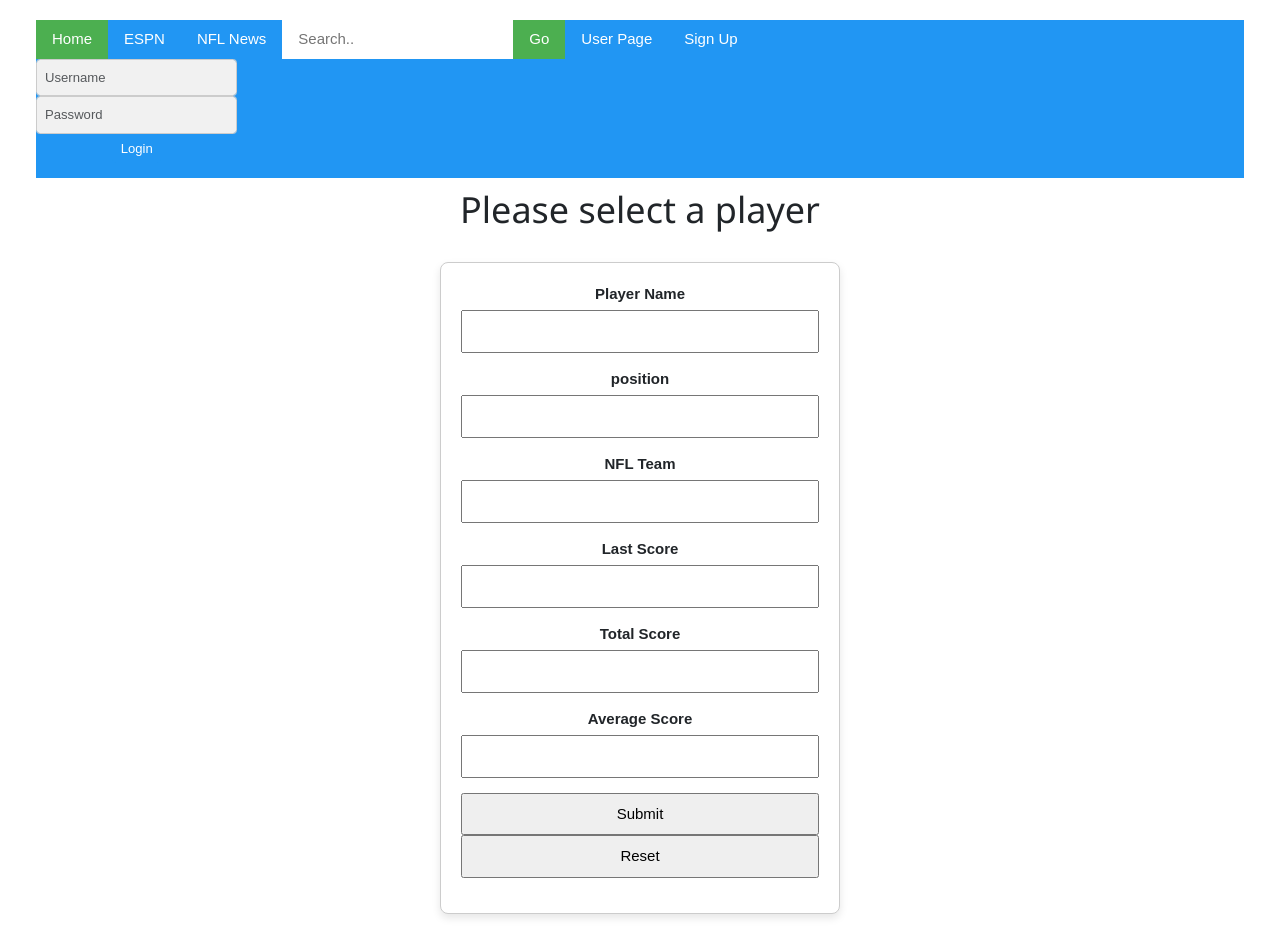
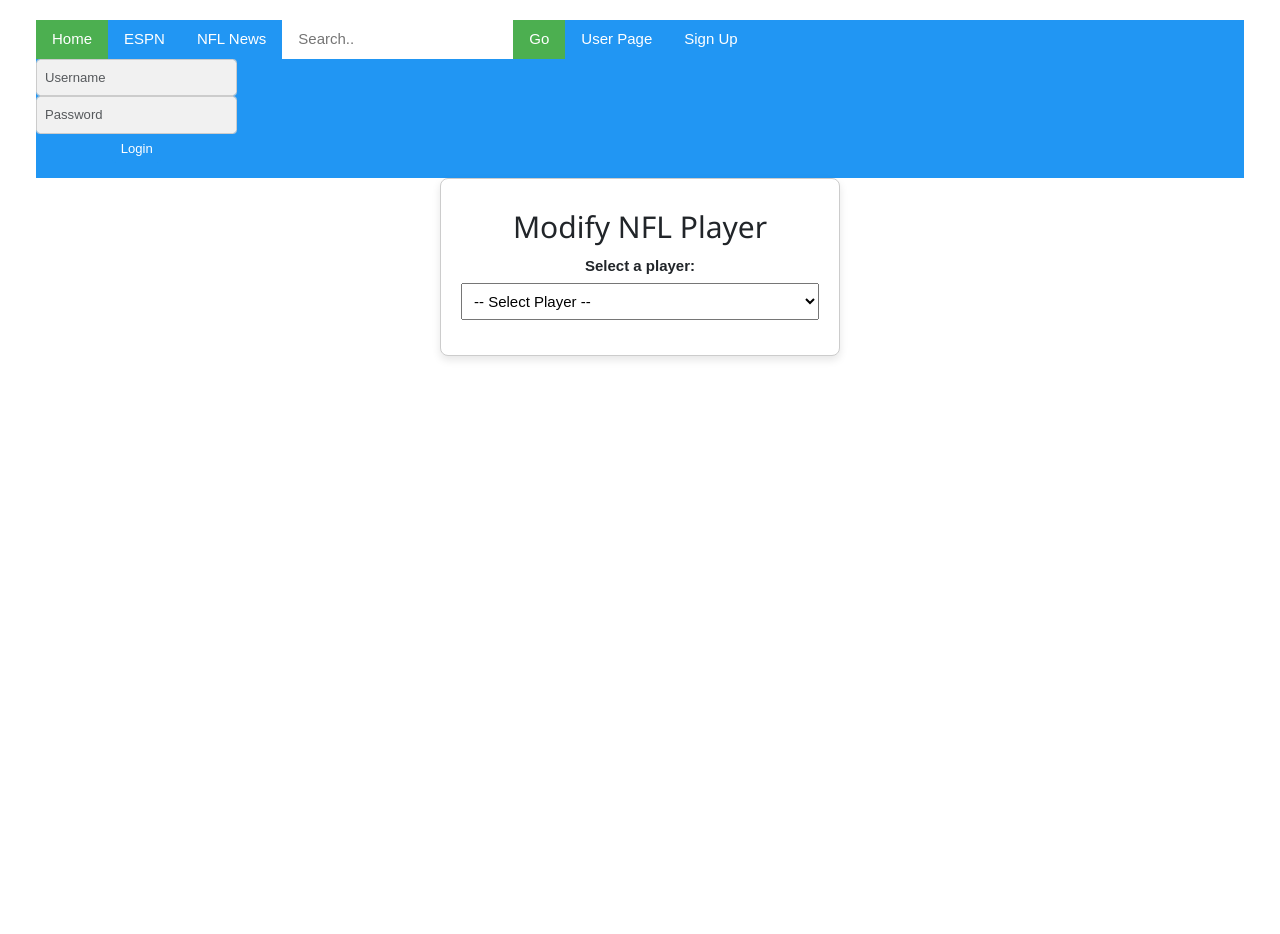
Before and after one commit to kcampb34/fancyfootball, a PHP site: page /modifyPlayer.php in a window 1280 px wide. After the commit the page ends 360 px from the top, so only its background shows below. Run offline with PHP 8.4, Linux system fonts and the light colour scheme; tables that the repository leaves empty hold one stand-in row (values such as "Sample post").

Commit message:
Update modifyPlayer.php

```diff
--- a/modifyPlayer.php
+++ b/modifyPlayer.php
@@ -1,104 +1,94 @@
+<?php
+include 'header.php';
+require 'dbConnect.php';
+
+// Open DB
+openDB();
+
+// Get list of players
+$stmt = $conn->prepare("SELECT playerID, playername FROM player");
+$stmt->execute();
+$players = $stmt->fetchAll(PDO::FETCH_ASSOC);
+
+// Check if a player was selected
+$selectedID = isset($_GET['playerID']) ? $_GET['playerID'] : null;
+$playerData = null;
+
+if ($selectedID) {
+    $stmt = $conn->prepare("SELECT * FROM player WHERE playerID = ?");
+    $stmt->execute([$selectedID]);
+    $playerData = $stmt->fetch(PDO::FETCH_ASSOC);
+}
+?>
+
 <html>
 <head>
     <meta charset="UTF-8">
-    <title>New Player Entry</title>
-    <?php include 'header.php'; ?>
+    <title>Modify Player</title>
     <style>
-        body {
-            font-family: Arial, sans-serif;
-            margin: 0;
-            padding: 20px;
+        body { font-family: Arial, sans-serif; padding: 20px; }
+        .form-container {
+            width: 400px; margin: 0 auto; background: white;
+            padding: 20px; border: 1px solid #ccc; border-radius: 8px;
+            box-shadow: 0px 4px 8px rgba(0, 0, 0, 0.1);
         }
-
-        /* Ensure the header stays centered and full-width */
-        .header-container {
-            text-align: center;
-            width: 100%;
-            padding-bottom: 20px;
-        }
-
-        /* Center the form on the screen */
-        .form-container {
-            width: 400px;
-            text-align: left; /* Keep inputs left-aligned */
-            margin: 0 auto; /* Center the form horizontally */
-            padding: 20px;
-            border: 1px solid #ccc;
-            border-radius: 8px;
-            box-shadow: 0px 4px 8px rgba(0, 0, 0, 0.1);
-            background: white;
-        }
-
-        .item {
-            margin-bottom: 15px;
-        }
-
-        label {
-            display: block;
-            font-weight: bold;
-            margin-bottom: 5px;
-        }
-
-        input {
-            width: 100%;
-            padding: 8px;
-            box-sizing: border-box;
-        }
-
-        .error {
-            color: red;
-            font-weight: bold;
-        }
-
-        .success {
-            color: green;
-            font-weight: bold;
-        }
+        .item { margin-bottom: 15px; }
+        label { display: block; font-weight: bold; margin-bottom: 5px; }
+        input, select { width: 100%; padding: 8px; box-sizing: border-box; }
     </style>
 </head>
 <body>
 
-    <!-- Header Section (Remains Centered) -->
-    <div class="header-container">
-        <h1>Please select a player</h1>
+<div class="form-container">
+    <h2>Modify NFL Player</h2>
+
+    <form method="get" action="modifyPlayer.php">
+        <div class="item">
+            <label>Select a player:</label>
+            <select name="playerID" onchange="this.form.submit()">
+                <option value="">-- Select Player --</option>
+                <?php foreach ($players as $player): ?>
+                    <option value="<?= $player['playerID'] ?>" <?= $selectedID == $player['playerID'] ? 'selected' : '' ?>>
+                        <?= htmlspecialchars($player['playername']) ?>
+                    </option>
+                <?php endforeach; ?>
+            </select>
         </div>
+    </form>
 
-    <!-- Signup Form (Centered) -->
-    <div class="form-container">
-        <form name="register" action="newEntryAction.php" method="get">
+    <?php if ($playerData): ?>
+    <form method="post" action="modifyAction.php">
+        <input type="hidden" name="playerID" value="<?= $playerData['playerID'] ?>" />
+
         <div class="item">
             <label>Player Name</label>
-                <?php if (isset($_GET['error_pname'])) echo "<p class='error'>" . htmlspecialchars($_GET['error_pname']) . "</p>"; ?>
-                <input type="text" name="pname" required />
+            <input type="text" name="pname" value="<?= htmlspecialchars($playerData['playername']) ?>" required />
         </div>
         <div class="item">
-                <label>position</label>
-                <input type="text" name="pos" required />
+            <label>Position</label>
+            <input type="text" name="pos" value="<?= htmlspecialchars($playerData['position']) ?>" required />
         </div>
         <div class="item">
             <label>NFL Team</label>
-                <input type="text" name="NFLteam" required />
+            <input type="text" name="NFLteam" value="<?= htmlspecialchars($playerData['nflteam']) ?>" required />
         </div>
         <div class="item">
-                <label for="lscore">Last Score</label>
-                <input type="text" name="lscore" required />
+            <label>Last Score</label>
+            <input type="text" name="lscore" value="<?= htmlspecialchars($playerData['lastscore']) ?>" required />
         </div>
         <div class="item">
-                <label for="tscore">Total Score</label>
-                <input type="text" name="tscore" required />
+            <label>Total Score</label>
+            <input type="text" name="tscore" value="<?= htmlspecialchars($playerData['totalscore']) ?>" required />
         </div>
         <div class="item">
-                <label for="ascore">Average Score</label>
-                <input type="text" name="ascore" required />
+            <label>Average Score</label>
+            <input type="text" name="ascore" value="<?= htmlspecialchars($playerData['avgscore']) ?>" required />
         </div>
         <div class="item">
-                <input type="submit" value="Submit" />
-                <input type="reset" value="Reset" />
+            <input type="submit" value="Update Player" />
         </div>
     </form>
-
-        <!-- Display global success message -->
-        <?php if (isset($_GET['success'])) echo "<p class='success'>" . htmlspecialchars($_GET['success']) . "</p>"; ?>
+    <?php endif; ?>
 </div>
 
 </body>
```
Lines whose indentation alone changed are shown as unchanged.
